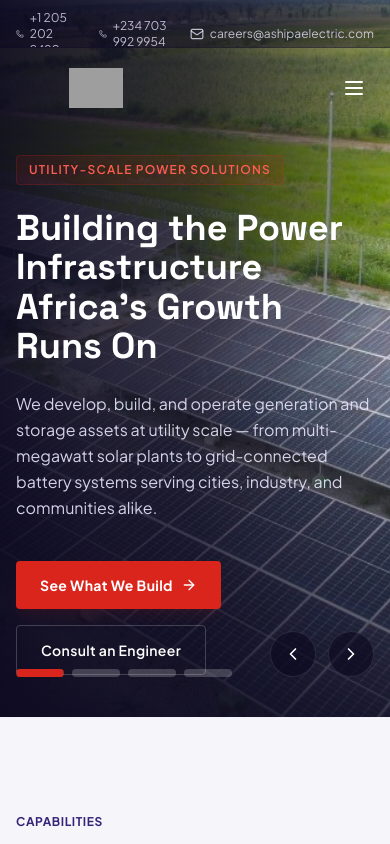
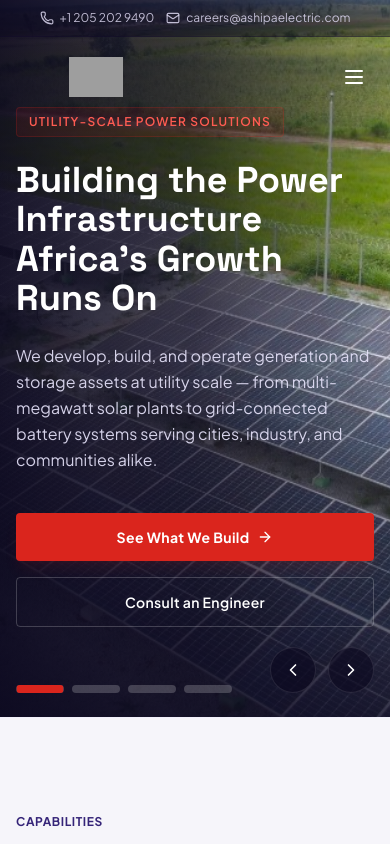
Before and after one commit to samuelawal/ash-website, a Next.js app: page / in a window 390 px wide. Shown: the top 844 px of the page. Built offline with nearby package versions, Linux system fonts and the light colour scheme; grey boxes are pictures that could not be loaded.

Commit message:
refactor: Improve layout and responsiveness in Header, Hero, and WhereWeBuild components

```diff
--- a/src/components/Header.tsx
+++ b/src/components/Header.tsx
@@ -32,16 +32,26 @@ export default function Header() {
       {/* Top Banner (Hidden on scroll on desktop to save space) */}
       <div className={`bg-brand-teal-950/40 text-brand-teal-100/80 border-b border-brand-teal-900/30 text-xs px-4 transition-all duration-300 ease-in-out ${useSolidHeader && isScrolled ? "max-h-0 py-0 overflow-hidden border-b-0" : "max-h-12 py-2.5 overflow-hidden"}`}>
         <div className="max-w-7xl mx-auto flex flex-col sm:flex-row justify-between items-center gap-2">
-          <div className="flex items-center gap-4">
-            {siteData.navigation.contactInfo.phones.map((phone) => (
-              <span key={phone} className="flex items-center gap-1.5 hover:text-brand-red-400 transition-colors">
-                <Phone className="w-3.5 h-3.5" />
+          {/* The banner is height-clamped, so everything here has to stay on a
+              single line. Narrow screens show one phone; the rest appear once
+              there is room for them. */}
+          <div className="flex items-center gap-3 sm:gap-4 min-w-0 max-w-full">
+            {siteData.navigation.contactInfo.phones.map((phone, index) => (
+              <span
+                key={phone}
+                className={`items-center gap-1.5 whitespace-nowrap hover:text-brand-red-400 transition-colors ${
+                  index === 0 ? "flex" : "hidden sm:flex"
+                }`}
+              >
+                <Phone className="w-3.5 h-3.5 shrink-0" />
                 <a href={phoneHref(phone)}>{phone}</a>
               </span>
             ))}
-            <span className="flex items-center gap-1.5 hover:text-brand-red-400 transition-colors">
-              <Mail className="w-3.5 h-3.5" />
-              <a href={`mailto:${siteData.navigation.contactInfo.email}`}>{siteData.navigation.contactInfo.email}</a>
+            <span className="flex items-center gap-1.5 min-w-0 hover:text-brand-red-400 transition-colors">
+              <Mail className="w-3.5 h-3.5 shrink-0" />
+              <a href={`mailto:${siteData.navigation.contactInfo.email}`} className="truncate">
+                {siteData.navigation.contactInfo.email}
+              </a>
             </span>
           </div>
           <div className="hidden md:flex items-center gap-2 text-brand-teal-200">
--- a/src/components/Hero.tsx
+++ b/src/components/Hero.tsx
@@ -41,7 +41,7 @@ export default function Hero() {
   };
 
   return (
-    <section className="relative w-full h-[85vh] min-h-[600px] max-h-[1000px] overflow-hidden bg-brand-teal-950 text-white select-none">
+    <section className="relative w-full h-[85vh] min-h-[640px] max-h-[1000px] overflow-hidden bg-brand-teal-950 text-white select-none">
       {/* Background Image Carousel */}
       <div className="absolute inset-0 z-0">
         <AnimatePresence mode="popLayout">
@@ -70,7 +70,7 @@ export default function Hero() {
       </div>
 
       {/* Content Layer */}
-      <div className="relative z-10 max-w-7xl mx-auto px-4 sm:px-6 lg:px-8 h-full flex flex-col justify-center pt-28 sm:pt-36">
+      <div className="relative z-10 max-w-7xl mx-auto px-4 sm:px-6 lg:px-8 h-full flex flex-col justify-center pt-28 sm:pt-36 pb-24 sm:pb-28">
         <div className="max-w-3xl">
           <AnimatePresence mode="wait">
             <motion.div
@@ -100,14 +100,14 @@ export default function Hero() {
               <div className="pt-4 flex flex-wrap gap-4">
                 <Link
                   href={slides[currentSlide].ctaLink}
-                  className="group inline-flex items-center gap-2 bg-brand-red-500 text-white font-bold px-6 py-3.5 rounded-sm hover:bg-brand-red-600 active:scale-95 transition-all text-sm tracking-wide shadow-lg shadow-brand-red-500/10"
+                  className="group inline-flex items-center justify-center gap-2 w-full sm:w-auto bg-brand-red-500 text-white font-bold px-6 py-3.5 rounded-sm hover:bg-brand-red-600 active:scale-95 transition-all text-sm tracking-wide shadow-lg shadow-brand-red-500/10"
                 >
                   {slides[currentSlide].ctaText}
                   <ArrowRight className="w-4 h-4 transition-transform group-hover:translate-x-1" />
                 </Link>
                 <Link
                   href="#contact"
-                  className="inline-flex items-center gap-2 bg-transparent text-white border border-white/20 hover:border-white/50 hover:bg-white/5 font-semibold px-6 py-3.5 rounded-sm active:scale-95 transition-all text-sm tracking-wide"
+                  className="inline-flex items-center justify-center gap-2 w-full sm:w-auto bg-transparent text-white border border-white/20 hover:border-white/50 hover:bg-white/5 font-semibold px-6 py-3.5 rounded-sm active:scale-95 transition-all text-sm tracking-wide"
                 >
                   Consult an Engineer
                 </Link>
@@ -118,7 +118,7 @@ export default function Hero() {
       </div>
 
       {/* Slide Navigation Arrows */}
-      <div className="absolute bottom-10 right-4 sm:right-10 z-20 flex items-center gap-3">
+      <div className="absolute bottom-6 sm:bottom-10 right-4 sm:right-10 z-20 flex items-center gap-3">
         <button
           onClick={prevSlide}
           className="p-3 bg-brand-teal-950/60 hover:bg-brand-teal-900 border border-white/10 hover:border-white/20 rounded-full transition-all active:scale-95"
@@ -136,7 +136,7 @@ export default function Hero() {
       </div>
 
       {/* Slide Indicators / Progress Bars */}
-      <div className="absolute bottom-10 left-4 sm:left-10 z-20 flex gap-2">
+      <div className="absolute bottom-6 sm:bottom-10 left-4 sm:left-10 z-20 flex gap-2">
         {slides.map((_, index) => (
           <button
             key={index}
--- a/src/components/WhereWeBuild.tsx
+++ b/src/components/WhereWeBuild.tsx
@@ -94,10 +94,9 @@ export default function WhereWeBuild() {
                 whileInView={{ opacity: 1, y: 0 }}
                 viewport={{ once: true, margin: "-50px" }}
                 transition={{ duration: 0.6, delay: index * 0.1 }}
-                className={`group relative overflow-hidden rounded-sm border border-brand-teal-100/40 bg-brand-teal-950 shadow-sm hover:shadow-xl transition-all duration-300 ${accent.ring}`}
+                className={`group relative flex min-h-104 flex-col justify-end overflow-hidden rounded-sm border border-brand-teal-100/40 bg-brand-teal-950 shadow-sm hover:shadow-xl transition-all duration-300 ${accent.ring}`}
               >
-                {/* Photograph */}
-                <div className="relative aspect-[16/10] w-full">
+                {/* Photograph fills the card behind the caption */}
                 <Image
                   src={env.image}
                   alt={env.name}
@@ -106,14 +105,14 @@ export default function WhereWeBuild() {
                   className="object-cover transition-transform duration-700 ease-out group-hover:scale-105"
                 />
                 {/* Legibility gradient for the caption block */}
-                  <div className="absolute inset-0 bg-linear-to-t from-brand-teal-950 via-brand-teal-950/60 to-brand-teal-950/5" />
-                </div>
+                <div className="absolute inset-0 bg-linear-to-t from-brand-teal-950 via-brand-teal-950/70 to-brand-teal-950/10" />
 
                 {/* Accent rule in one of the three logo colours */}
-                <span className={`absolute top-0 left-0 h-1 w-24 ${accent.bar}`} />
+                <span className={`absolute top-0 left-0 z-10 h-1 w-24 ${accent.bar}`} />
 
-                {/* Caption */}
-                <div className="absolute inset-x-0 bottom-0 p-6 sm:p-8 space-y-3">
+                {/* Caption sits in normal flow, so long copy grows the card
+                    instead of spilling out over the top of it. */}
+                <div className="relative p-6 sm:p-8 space-y-3">
                   <span
                     className={`inline-block text-[11px] font-bold uppercase tracking-widest px-2.5 py-1 border rounded-sm backdrop-blur-sm ${accent.badge}`}
                   >
```
Lines whose indentation alone changed are shown as unchanged.
